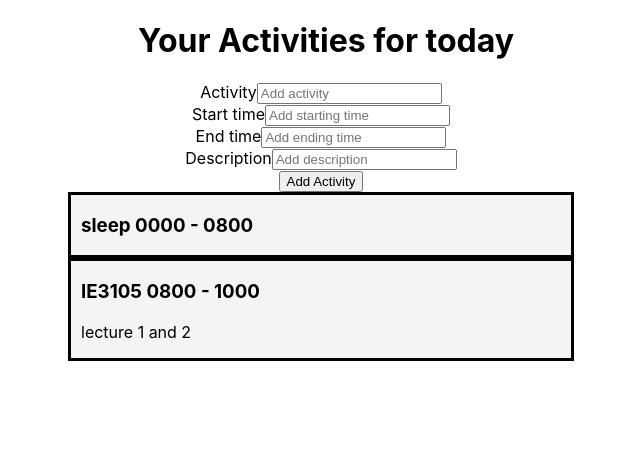
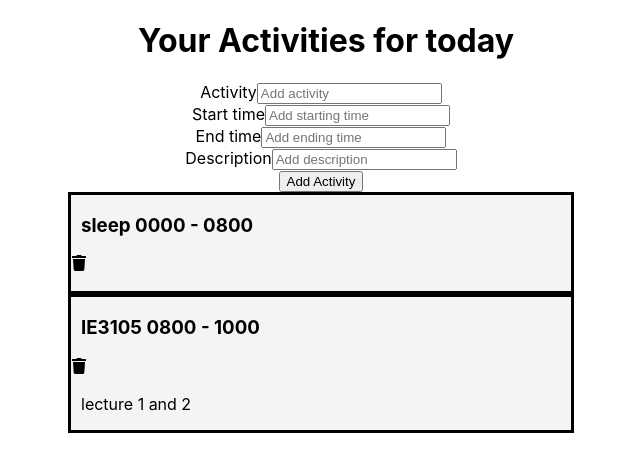
Before and after one commit to tzzzening/planner, a React (Create React App) app: page / in a window 1280 px wide. Shown: the top 472 px of the page, without its empty margins (319-959 px from the left). Built offline with nearby package versions, Linux system fonts and the light colour scheme.

Commit message:
partially correct addActivity. error when deleting newly added tasks

```diff
--- a/package.json
+++ b/package.json
@@ -8,6 +8,7 @@
     "@testing-library/user-event": "^12.8.3",
     "react": "^17.0.2",
     "react-dom": "^17.0.2",
+    "react-icons": "^4.3.1",
     "react-scripts": "4.0.3",
     "web-vitals": "^1.1.2"
   },
--- a/src/App.js
+++ b/src/App.js
@@ -5,9 +5,9 @@ import AddActivity from './components/AddActivity';
 import { useState } from 'react'
 
 function App() {
-  const [activities, setActivities ] = useState([
-    {key: 1, name: "sleep", startTime: "0000", endTime: "0800"},
-    {key: 2, name: "IE3105", startTime: "0800", endTime: "1000", description: "lecture 1 and 2"}
+  const [activities, setActivities] = useState([
+    {id: 0, name: "sleep", startTime: "0000", endTime: "0800"},
+    {id: 1, name: "IE3105", startTime: "0800", endTime: "1000", description: "lecture 1 and 2"}
   ])
 
 
@@ -15,12 +15,22 @@ function App() {
     setActivities([...activities, activity])
   }
 
+  const deleteActivity = (id) => {
+    setActivities(activities.filter((activity) => {
+      console.log("activity id", activity.id, "id", id)
+      console.log(activities)
+      return activity.id !== id
+    }))
+  }
+
   return (
     <div className="App">
       <Header />
       <AddActivity onAdd={addActivity}/>
-      {activities.map(({ name, startTime, endTime, description }, index) =>
-        <Activity key={index} name={name} startTime={startTime} endTime={endTime} description={description}/>)}
+      {activities.map(({ id, name, startTime, endTime, description }, index) => {
+        console.log(index)
+        return <Activity key={index} id={id} name={name} startTime={startTime} endTime={endTime} description={description} onDelete={deleteActivity}/>
+        })}
     </div>
   );
 }
--- a/src/components/Activity.js
+++ b/src/components/Activity.js
@@ -1,8 +1,11 @@
-const Activity = ({ name, startTime, endTime, description }) => {
+import { FaTrash } from "react-icons/fa";
+
+const Activity = ({ id, name, startTime, endTime, description, onDelete }) => {
     const time = startTime && (startTime + " - " + endTime)
     return (
         <div className="activity">
             <h3>{name} {time}</h3>
+            <FaTrash onClick={() => onDelete(id)}/>
             <p>{description}</p>
         </div>
     )
```
Also changed, not shown: 1 other file (tests, documents, lock files or other folders).
